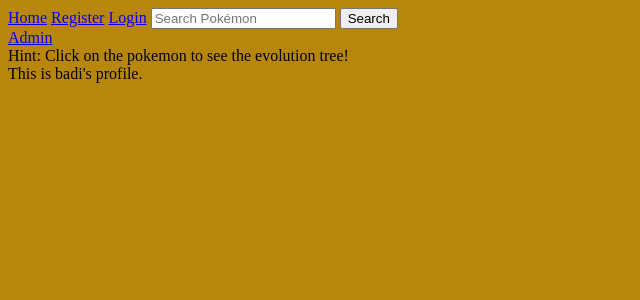
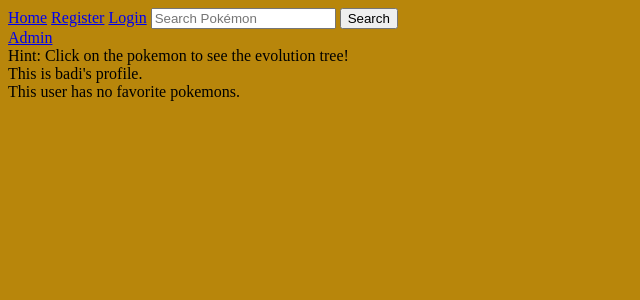
Before and after one commit to iasonemp/pokedexApp, a Django app: a page that uses base/templates/components/userProfile.html in a window 1280 px wide. Shown: the top 300 px of the page, without its empty margins (0-640 px from the left). Run offline with Django 4.2, Linux system fonts and the light colour scheme; data comes from the database, SQL or seed files in the repository; both versions use the stored data as it was after the commit.

Commit message:
check for authentication before prioritizing favorites

```diff
--- a/base/templates/components/userProfile.html
+++ b/base/templates/components/userProfile.html
@@ -3,7 +3,7 @@
 
 {% if user.favorites.all %}
 <div>Favorite pokemons:</div>
-{% endif %} {% for favorite in user.favorites.all %}
+{% for favorite in user.favorites.all %}
 <div>{{favorite}}</div>
 <div class="pokemon">
   <img
@@ -12,7 +12,9 @@
     data-pokemon-name="{{ favorite.name }}"
   />
 </div>
-{% include 'components/modal_window.html' %} {% endfor %}
+{% include 'components/modal_window.html' %} {% endfor %} {% else %}
+<div>This user has no favorite pokemons.</div>
+{% endif %}
 
 <script src="{% static 'js/modal.js' %}"></script>
 {% endblock %}
--- a/base/views.py
+++ b/base/views.py
@@ -262,11 +262,12 @@ def populatePokemonDatabase(request):
 
 def home(request):
     # Retrieve all pokemons
-    user_favorites = request.user.favorites.all()
-    other_pokemons = Pokemon.objects.exclude(name__in=user_favorites.values('name'))
-    all_pokemons = list(user_favorites) + list(other_pokemons)
-
-    # all_pokemons = Pokemon.objects.all()
+    if request.user.is_authenticated:
+        user_favorites = request.user.favorites.all()
+        other_pokemons = Pokemon.objects.exclude(name__in=user_favorites.values('name'))
+        all_pokemons = list(user_favorites) + list(other_pokemons)
+    else:
+        all_pokemons = Pokemon.objects.all()
 
     pokemon_list = []
     for pokemon in all_pokemons:
```
Also changed, not shown: db.sqlite3.
